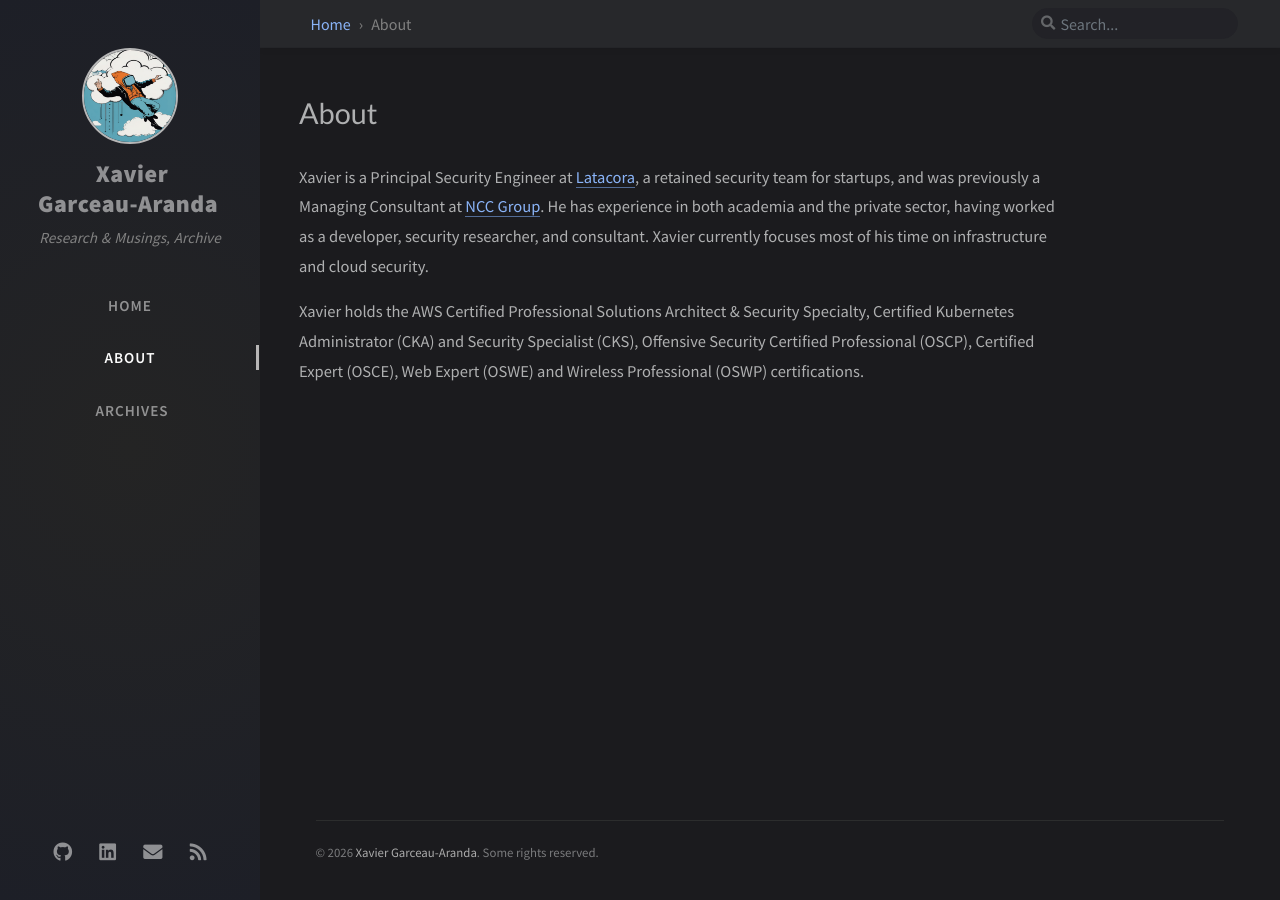
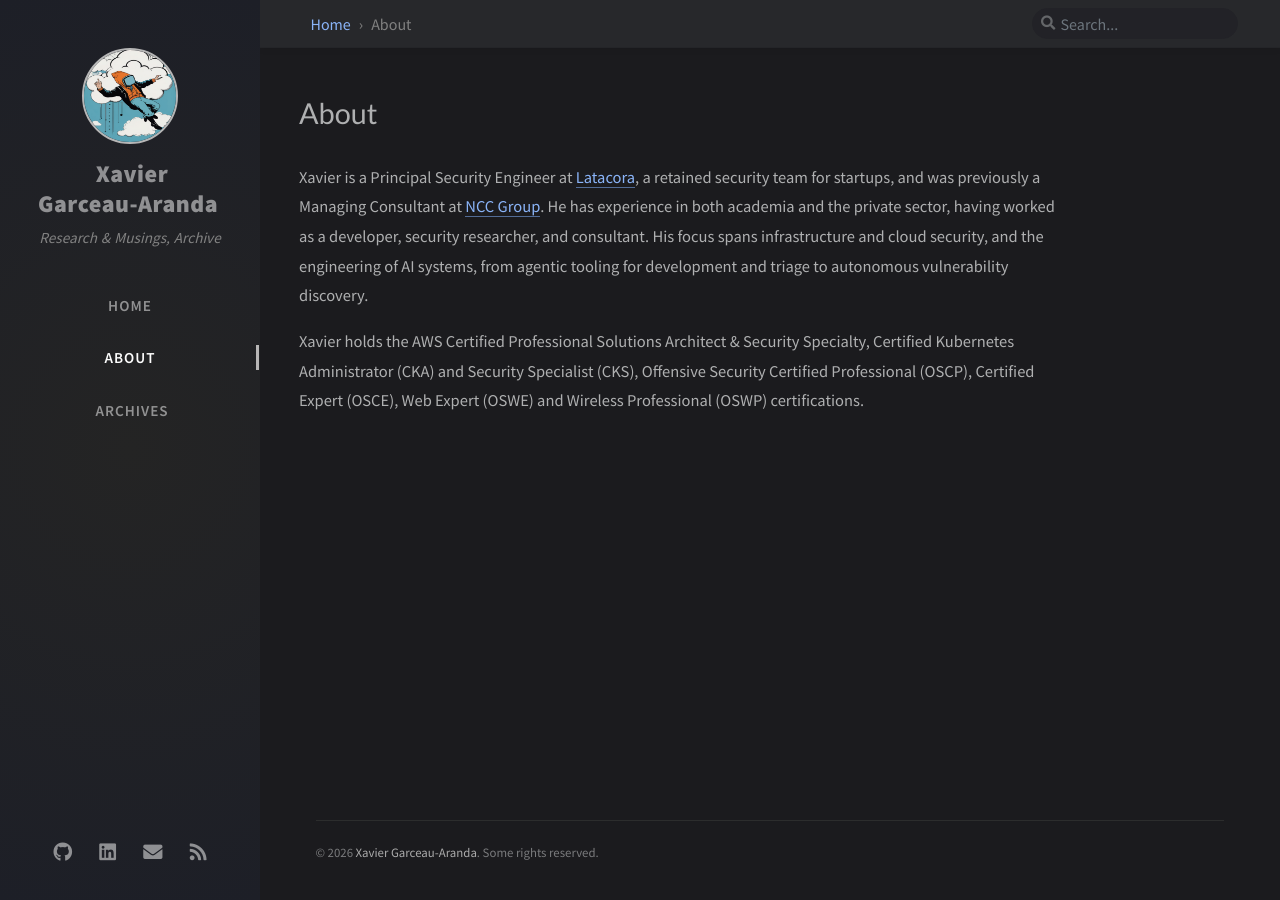
Before and after one commit to x4v13r64/infosec.rodeo, a Jekyll site: the page built from tabs/about.md, in a window 1280 px wide. Built offline with Jekyll 4.4.1, drawn with Linux system fonts in a browser that asks for light colours; nearby versions of some CDN libraries; comment, search, counter and statistics services are not loaded.

Commit message:
Broaden about-page bio to cover AI systems engineering
The closing sentence scoped the work to infrastructure and cloud
security only. Widens it to include AI systems engineering, keeping
cloud and infra in first position so it still reads as the centre of
gravity.

Claude-Session: https://claude.ai/code/session_01TSEfhC2wnZNo5YNfELnXhh

```diff
--- a/tabs/about.md
+++ b/tabs/about.md
@@ -8,7 +8,7 @@ title: About
 # MIT License
 ---
 
-Xavier is a Principal Security Engineer at [Latacora](https://latacora.com), a retained security team for startups, and was previously a Managing Consultant at [NCC Group](https://nccgroup.com). He has experience in both academia and the private sector, having worked as a developer, security researcher, and consultant. Xavier currently focuses most of his time on infrastructure and cloud security.
+Xavier is a Principal Security Engineer at [Latacora](https://latacora.com), a retained security team for startups, and was previously a Managing Consultant at [NCC Group](https://nccgroup.com). He has experience in both academia and the private sector, having worked as a developer, security researcher, and consultant. His focus spans infrastructure and cloud security, and the engineering of AI systems, from agentic tooling for development and triage to autonomous vulnerability discovery.
 
 
 Xavier holds the AWS Certified Professional Solutions Architect & Security Specialty, Certified Kubernetes Administrator (CKA) and Security Specialist (CKS), Offensive Security Certified Professional (OSCP), Certified Expert (OSCE), Web Expert (OSWE) and Wireless Professional (OSWP) certifications.
```
